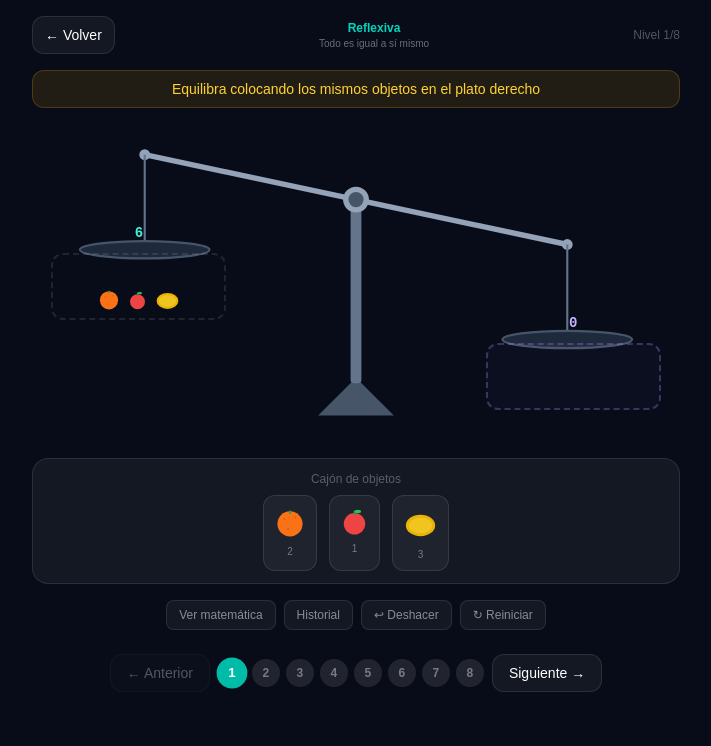
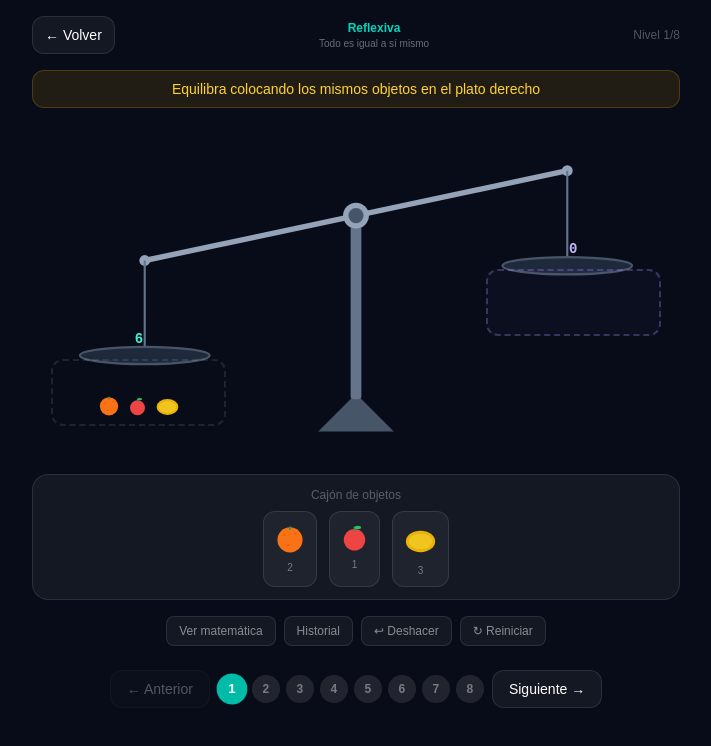
Before and after one commit to tucno21/matematica, a React (Vite) app: page /igualdad-balanza in a window 1280 px wide. Shown: the top 746 px of the page, without its empty margins (284-995 px from the left). Built offline with nearby package versions, Linux system fonts and the light colour scheme.

Commit message:
mejoras en la balanza basica

```diff
--- a/src/views/IgualdadBalanzaView.tsx
+++ b/src/views/IgualdadBalanzaView.tsx
@@ -14,12 +14,12 @@ interface HistEntry {
 }
 
 const DEFS: Record<ObjType, { name: string; w: number; color: string }> = {
-  apple:      { name: 'Manzana',  w: 1,  color: '#ef4444' },
-  orange:     { name: 'Naranja',  w: 2,  color: '#f97316' },
-  lemon:      { name: 'Limón',    w: 3,  color: '#eab308' },
-  pear:       { name: 'Pera',     w: 4,  color: '#22c55e' },
-  watermelon: { name: 'Sandía',   w: 5,  color: '#16a34a' },
-  box:        { name: 'Caja',     w: 10, color: '#92400e' },
+  apple: { name: 'Manzana', w: 1, color: '#ef4444' },
+  orange: { name: 'Naranja', w: 2, color: '#f97316' },
+  lemon: { name: 'Limón', w: 3, color: '#eab308' },
+  pear: { name: 'Pera', w: 4, color: '#22c55e' },
+  watermelon: { name: 'Sandía', w: 5, color: '#16a34a' },
+  box: { name: 'Caja', w: 10, color: '#92400e' },
 }
 
 
@@ -262,6 +262,7 @@ export default function IgualdadBalanzaView() {
   const [showHist, setShowHist] = useState(false)
   const [phase, setPhase] = useState(0)
   const [complete, setComplete] = useState(false)
+  const [completeLevel, setCompleteLevel] = useState(0)
   const [ghostPos, setGhostPos] = useState<{ x: number; y: number } | null>(null)
   const [ghostType, setGhostType] = useState<ObjType | null>(null)
   const [swapped, setSwapped] = useState(false)
@@ -282,7 +283,7 @@ export default function IgualdadBalanzaView() {
   const balanced = leftW === rightW && (leftW > 0 || rightW > 0)
 
   const targetAngle = useMemo(() => {
-    const diff = rightW - leftW
+    const diff = leftW - rightW
     const ref = Math.max(leftW + rightW, 10)
     return Math.max(-15, Math.min(15, (diff / ref) * 20))
   }, [leftW, rightW])
@@ -316,6 +317,7 @@ export default function IgualdadBalanzaView() {
     setHistory([])
     setPhase(0)
     setComplete(false)
+    setCompleteLevel(0)
     setSwapped(false)
     setAddedObj(null)
     setShowDivByZero(false)
@@ -473,19 +475,19 @@ export default function IgualdadBalanzaView() {
   }, [addToPlate])
 
   useEffect(() => {
-    if (complete) return
+    if (complete || completeLevel === level) return
     const m = cfg.mode
 
     if (m === 'reflexive') {
       if (rightPlate.length > 0 && sameComp(leftPlate, rightPlate)) {
-        setComplete(true)
+        setComplete(true); setCompleteLevel(level)
         addHistory('✓ Propiedad Reflexiva: a = a')
       }
     }
 
     if (m === 'symmetric') {
       if (swapped && balanced) {
-        setComplete(true)
+        setComplete(true); setCompleteLevel(level)
         addHistory('✓ Propiedad Simétrica: A = B → B = A')
       }
     }
@@ -499,7 +501,7 @@ export default function IgualdadBalanzaView() {
         if (rightPlate.length > 0 && balanced && !sameComp(initLeft, rightPlate)) {
           setPhase(2)
           addHistory('Balanza 2 equilibrada — ¡cadena descubierta!')
-          setComplete(true)
+          setComplete(true); setCompleteLevel(level)
         }
       }
     }
@@ -515,30 +517,34 @@ export default function IgualdadBalanzaView() {
           setPhase(1)
           addHistory('Desequilibrio creado — ahora equilibra agregando al otro lado')
         }
+        if (balanced && leftW > wOf(initLeft) && rightW > wOf(initRight)) {
+          setComplete(true); setCompleteLevel(level)
+          addHistory('✓ Monotonía de la Adición: A + C = B + C')
+        }
       }
       if (phase === 1 && balanced && leftW > wOf(initLeft)) {
-        setComplete(true)
+        setComplete(true); setCompleteLevel(level)
         addHistory('✓ Monotonía de la Adición: A + C = B + C')
       }
     }
 
     if (m === 'multiply') {
       if (leftPlate.length > initLeft.length && balanced) {
-        setComplete(true)
+        setComplete(true); setCompleteLevel(level)
         addHistory('✓ Monotonía de la Multiplicación: A × C = B × C')
       }
     }
 
     if (m === 'divide') {
       if (leftPlate.length < initLeft.length && balanced) {
-        setComplete(true)
+        setComplete(true); setCompleteLevel(level)
         addHistory('✓ Monotonía de la División: A ÷ C = B ÷ C')
       }
     }
 
     if (m === 'free') {
       if (balanced && leftPlate.length > 0) {
-        setComplete(true)
+        setComplete(true); setCompleteLevel(level)
       }
     }
   }, [leftPlate, rightPlate, balanced, cfg.mode, phase, complete, swapped, initLeft, initRight, leftW, rightW, addHistory])
@@ -575,7 +581,7 @@ export default function IgualdadBalanzaView() {
   }, [cfg.mode, phase, complete])
 
   return (
-    <div className="min-h-dvh bg-[#080c18] text-white select-none" style={{ fontFamily: "'Nunito', sans-serif", touchAction: 'none' }}>
+    <div className="min-h-dvh bg-[#080c18] text-white select-none" style={{ fontFamily: "'Nunito', sans-serif" }}>
       <div className="max-w-2xl mx-auto px-3 py-4 space-y-4">
         {/* Header */}
         <div className="flex items-center justify-between">
@@ -597,10 +603,19 @@ export default function IgualdadBalanzaView() {
           {promptText}
         </div>
 
+        <div className="h-[56px] overflow-hidden">
+          {complete && (
+            <div className="bg-green-500/20 border border-green-400/30 rounded-xl px-4 py-2 text-center animate-[popIn_0.4s_ease-out]">
+              <div className="text-green-300 font-bold text-sm">¡Equilibrio!</div>
+              <div className="text-green-400/60 text-[10px]">{cfg.prop}: {cfg.sub}</div>
+            </div>
+          )}
+        </div>
+
         {/* Balance Scale */}
         <div
           ref={containerRef}
-          className={`relative ${shakeScale ? 'animate-[shake_0.4s_ease-in-out]' : ''}`}
+          className={`relative -mt-14 ${shakeScale ? 'animate-[shake_0.4s_ease-in-out]' : ''}`}
           style={{ touchAction: 'none' }}
         >
           <ScaleSVG angle={displayAngle} balanced={balanced} />
@@ -847,11 +862,10 @@ export default function IgualdadBalanzaView() {
               <button
                 key={i}
                 onClick={() => setLevel(i + 1)}
-                className={`w-7 h-7 rounded-full text-xs font-bold transition-all ${
-                  i + 1 === level
-                    ? 'bg-teal-500 text-white scale-110'
-                    : 'bg-white/10 text-white/40 hover:bg-white/20'
-                }`}
+                className={`w-7 h-7 rounded-full text-xs font-bold transition-all ${i + 1 === level
+                  ? 'bg-teal-500 text-white scale-110'
+                  : 'bg-white/10 text-white/40 hover:bg-white/20'
+                  }`}
               >
                 {i + 1}
               </button>
@@ -866,17 +880,6 @@ export default function IgualdadBalanzaView() {
           </button>
         </div>
 
-        {/* Complete celebration */}
-        {complete && (
-          <div className="fixed inset-0 pointer-events-none flex items-center justify-center z-40">
-            <div className="bg-green-500/20 border border-green-400/30 rounded-2xl px-8 py-4 text-center animate-[popIn_0.4s_ease-out]">
-              <div className="text-2xl mb-1">⚖️</div>
-              <div className="text-green-300 font-bold">¡Equilibrio!</div>
-              <div className="text-green-400/60 text-xs">{cfg.prop}: {cfg.sub}</div>
-            </div>
-          </div>
-        )}
-
         {/* Drag ghost */}
         {ghostPos && ghostType && (
           <div
```
